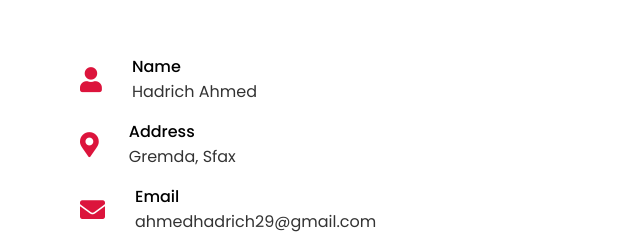
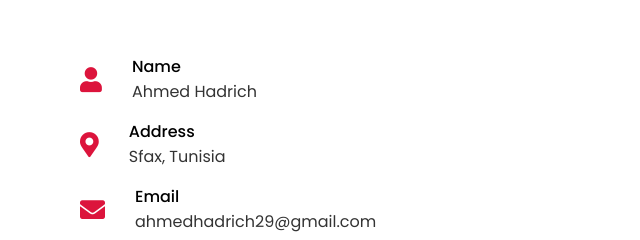
Before and after one commit to ahmedhadrich299/Personal-Portfolio, a plain HTML site: page index.html in a window 1280 px wide. Shown: the part 3609-3849 px from the top of the page, 0-640 px from the left. Drawn offline with nearby package versions, Linux system fonts and the light colour scheme.

Commit message:
Update index.html

```diff
--- a/index.html
+++ b/index.html
@@ -169,14 +169,14 @@
                             <i class="fas fa-user"></i>
                             <div class="info">
                                 <div class="head">Name</div>
-                                <div class="sub-title">Hadrich Ahmed</div>
+                                <div class="sub-title">Ahmed Hadrich</div>
                             </div>
                         </div>
                         <div class="row">
                             <i class="fas fa-map-marker-alt"></i>
                             <div class="info">
                                 <div class="head">Address</div>
-                                <div class="sub-title">Gremda, Sfax</div>
+                                <div class="sub-title">Sfax, Tunisia</div>
                             </div>
                         </div>
                         <div class="row">
```
